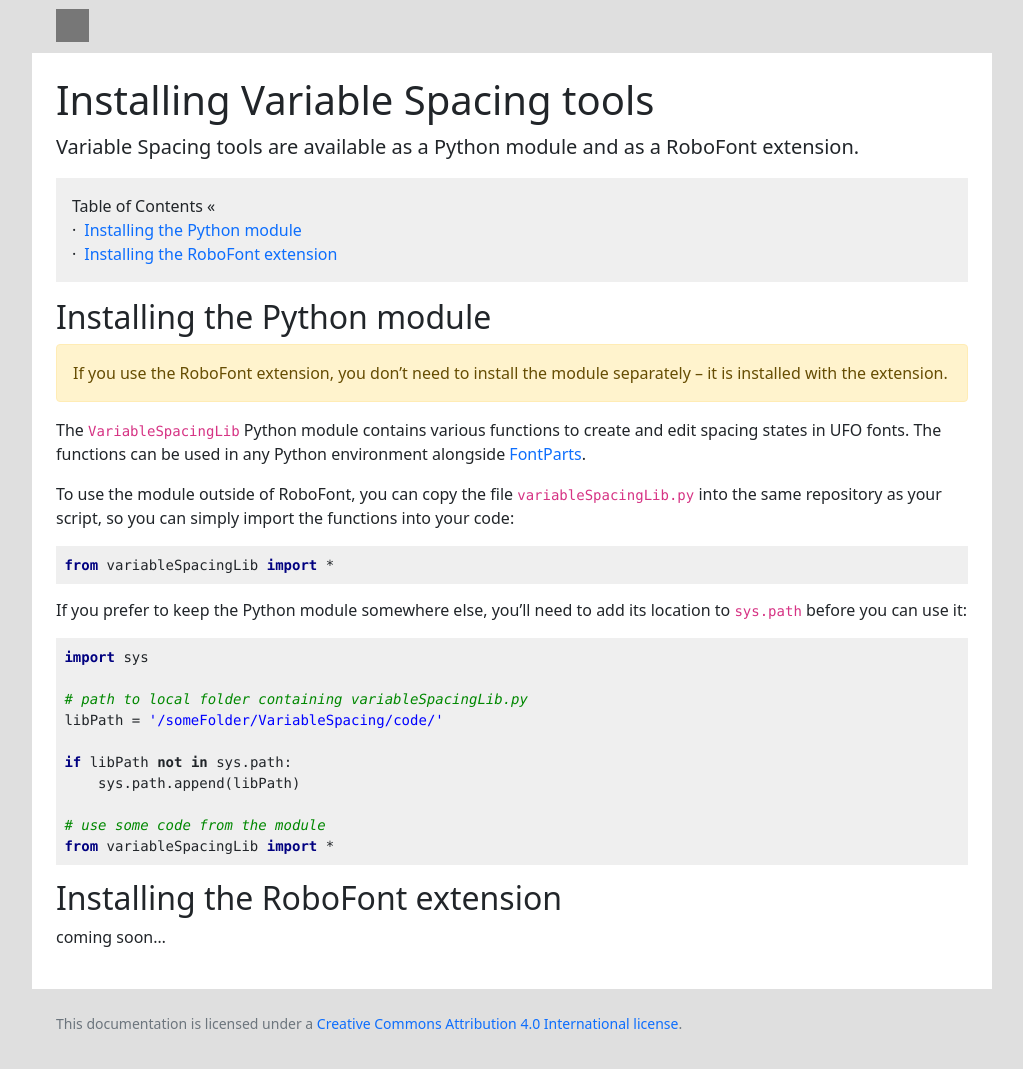
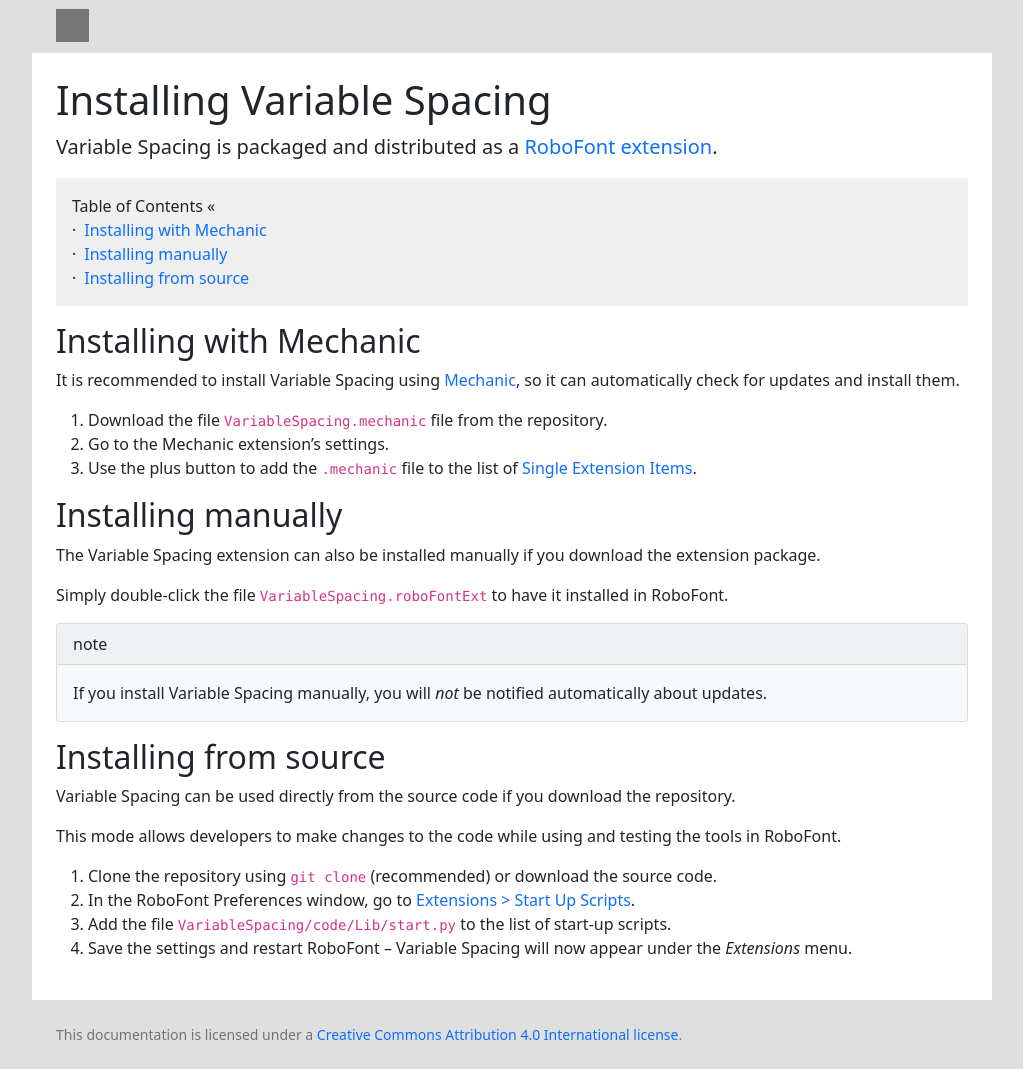
Before and after one commit to gferreira/fb-variable-spacing, a Jekyll site: the page built from docs/_topics/install.md, in a window 1280 px wide and 1069 px high. Shown: the whole window, without its empty margins (128-1151 px from the left). Built offline with Jekyll 4.4.1, drawn with Linux system fonts in a browser that asks for light colours; nearby versions of some CDN libraries.

Commit message:
updating installation instructions

````diff
--- a/docs/_topics/install.md
+++ b/docs/_topics/install.md
@@ -1,82 +1,56 @@
 ---
-title  : Installing Variable Spacing tools
+title  : Installing Variable Spacing
 layout : default
 order  : 1
 ---
 
-Variable Spacing tools are available as a Python module and as a RoboFont extension.
+Variable Spacing is packaged and distributed as a [RoboFont extension].
 {: .lead }
 
 * Table of Contents
 {:toc}
 
-Installing the Python module
-----------------------------
 
-<div class="alert alert-warning" role="alert" markdown='1'>
-If you use the RoboFont extension, you don’t need to install the module separately – it is installed with the extension.
-{: .card-text }
-</div>
+Installing with Mechanic
+------------------------
 
-The `VariableSpacingLib` Python module contains various functions to create and edit spacing states in UFO fonts. The functions can be used in any Python environment alongside [FontParts](#).
+It is recommended to install Variable Spacing using [Mechanic], so it can automatically check for updates and install them.
 
-To use the module outside of RoboFont, you can copy the file `variableSpacingLib.py` into the same repository as your script, so you can simply import the functions into your code:
-
-```python
-from variableSpacingLib import *
-```
-
-If you prefer to keep the Python module somewhere else, you’ll need to add its location to `sys.path` before you can use it:
-
-```python
-import sys
-
-# path to local folder containing variableSpacingLib.py
-libPath = '/someFolder/VariableSpacing/code/'
-
-if libPath not in sys.path:
-    sys.path.append(libPath)
-
-# use some code from the module
-from variableSpacingLib import *
-```
-
-
-
-Installing the RoboFont extension
----------------------------------
-
-coming soon…
-
-{% comment %}
-
-<div class="alert alert-warning" role="alert" markdown='1'>
-The extension is being developed in RoboFont 3. It probably works in RoboFont 4 too, but the preview may look blurry.
-{: .card-text }
-</div>
-
-### Installing with Mechanic
-
-It is recommended to install the extension using [Mechanic], so it can automatically check for updates and install them.
-
-1. Download the file `VariableSpacing.mechanic` from the repository.
+1. Download the file `VariableSpacing.mechanic` file from the repository.
 2. Go to the Mechanic extension’s settings.
 3. Use the plus button to add the `.mechanic` file to the list of [Single Extension Items].
 
+[RoboFont extension]: http://robofont.com/documentation/extensions/
 [Mechanic]: http://github.com/robofont-mechanic/mechanic-2
 [Single Extension Items]: http://robofont.com/documentation/extensions/managing-extension-streams/#adding-single-extension-items
 
-### Installing from source
 
-The VariableSpacing tools can also be used directly from the source code once you have downloaded it.
+Installing manually
+-------------------
+
+The Variable Spacing extension can also be installed manually if you download the extension package.
+
+Simply double-click the file `VariableSpacing.roboFontExt` to have it installed in RoboFont.
+
+<div class="card text-dark bg-light my-3">
+<div class="card-header">note</div>
+<div class="card-body" markdown='1'>
+If you install Variable Spacing manually, you will *not* be notified automatically about updates.
+{: .card-text }
+</div>
+</div>
+
+
+Installing from source
+----------------------
+
+Variable Spacing can be used directly from the source code if you download the repository.
 
 This mode allows developers to make changes to the code while using and testing the tools in RoboFont.
 
 1. Clone the repository using `git clone` (recommended) or download the source code.
 2. In the RoboFont Preferences window, go to [Extensions > Start Up Scripts].
-3. Add the file `VariableSpacing/code/start.py` to the list of start-up scripts.
-4. Save the settings and restart RoboFont – VariableSpacing will now appear under the *Extensions* menu.
+3. Add the file `VariableSpacing/code/Lib/start.py` to the list of start-up scripts.
+4. Save the settings and restart RoboFont – Variable Spacing will now appear under the *Extensions* menu.
 
 [Extensions > Start Up Scripts]: http://robofont.com/documentation/workspace/preferences-window/extensions/#start-up-scripts
-
-{% endcomment %}
````
Also changed, not shown: docs/_reference/spacing-states-format.md (+0 -9 lines).
